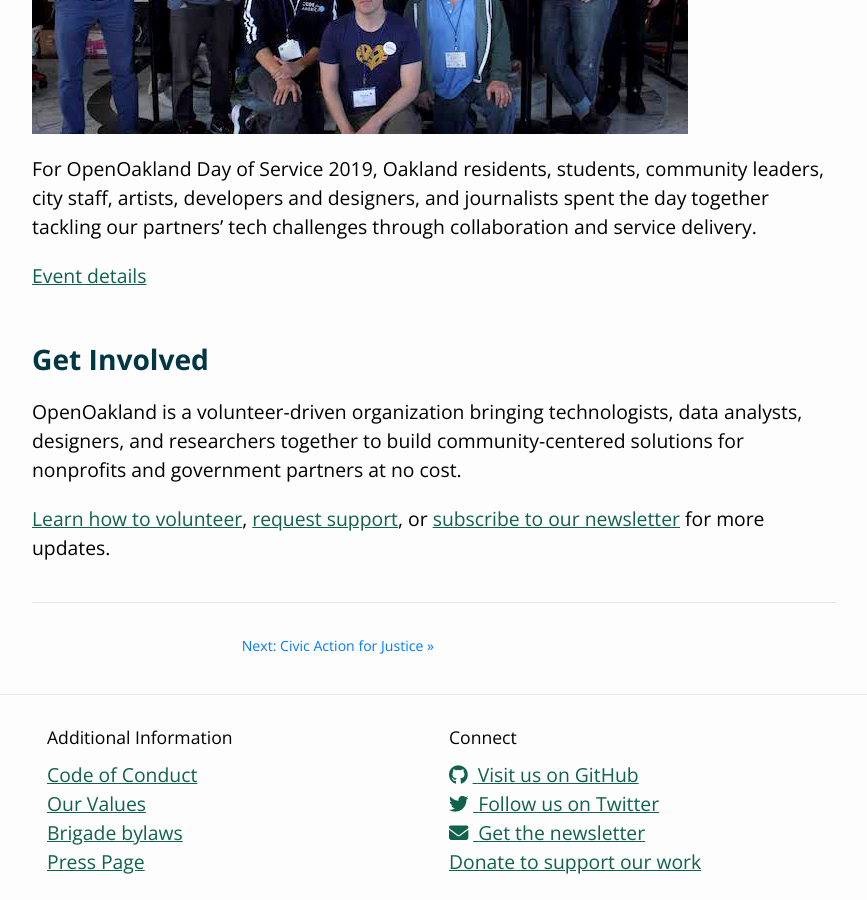
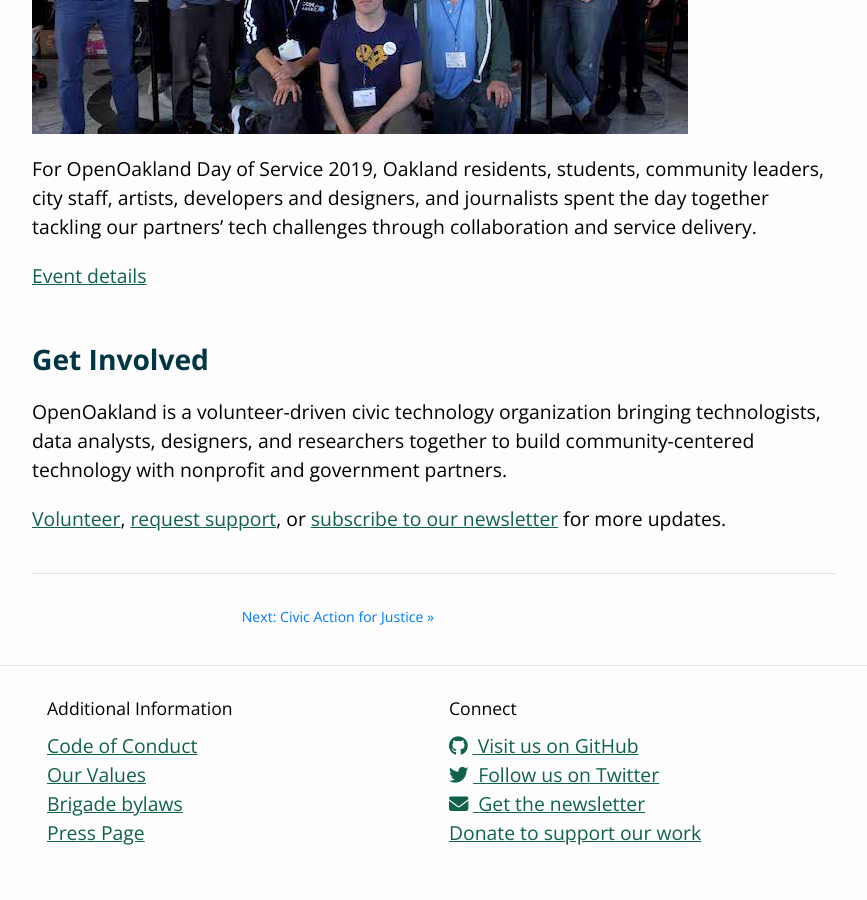
Before and after one commit to openoakland/openoakland.org, a Jekyll site: the page built from src/_posts/2019-05-11-ndos-2019-civic-engagement-digital-age.md, in a window 1280 px wide and 900 px high, scrolled down 641 px. Shown: the whole window, without its empty margins (206-1073 px from the left). Built offline with Jekyll 4.4.1, drawn with Linux system fonts in a browser that asks for light colours; nearby versions of some CDN libraries; after the commit the page ends 1512 px from its top, so only the background shows below that.

Commit message:
Update Get Involved footer wording
Co-Authored-By: Claude Opus 5.5 <noreply@anthropic.com>

```diff
--- a/src/_includes/post-get-involved.html
+++ b/src/_includes/post-get-involved.html
@@ -1,5 +1,5 @@
 <section class="post-get-involved">
   <h2 id="get-involved">Get Involved</h2>
-  <p>OpenOakland is a volunteer-driven organization bringing technologists, data analysts, designers, and researchers together to build community-centered solutions for nonprofits and government partners at no cost.</p>
-  <p><a href="{{ page.volunteer_url | default: '/volunteer/' }}">Learn how to volunteer</a>, <a href="/partner/">request support</a>, or <a href="/newsletter/">subscribe to our newsletter</a> for more updates.</p>
+  <p>OpenOakland is a volunteer-driven civic technology organization bringing technologists, data analysts, designers, and researchers together to build community-centered technology with nonprofit and government partners.</p>
+  <p><a href="{{ page.volunteer_url | default: '/volunteer/' }}">Volunteer</a>, <a href="/partner/">request support</a>, or <a href="/newsletter/">subscribe to our newsletter</a> for more updates.</p>
 </section>
```
